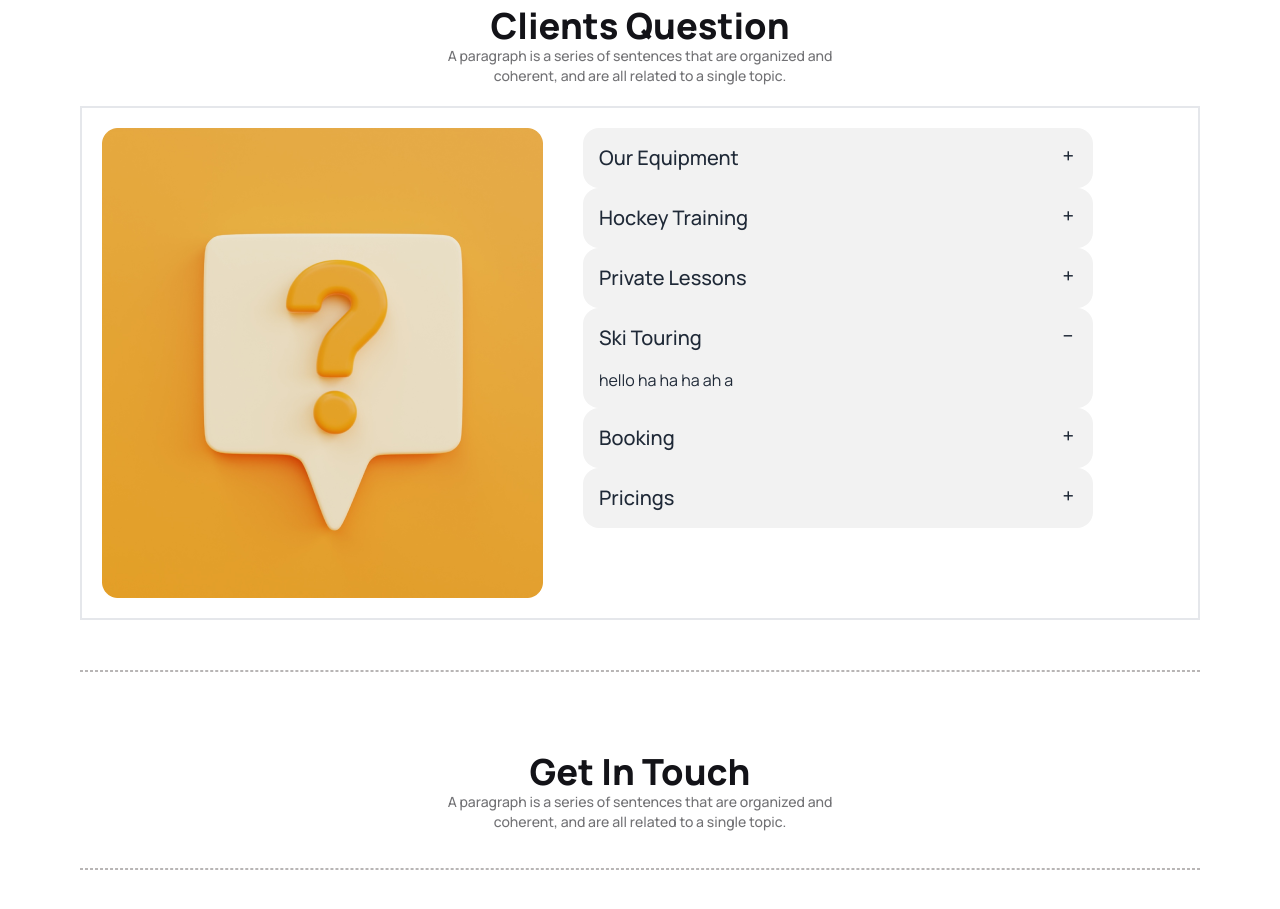
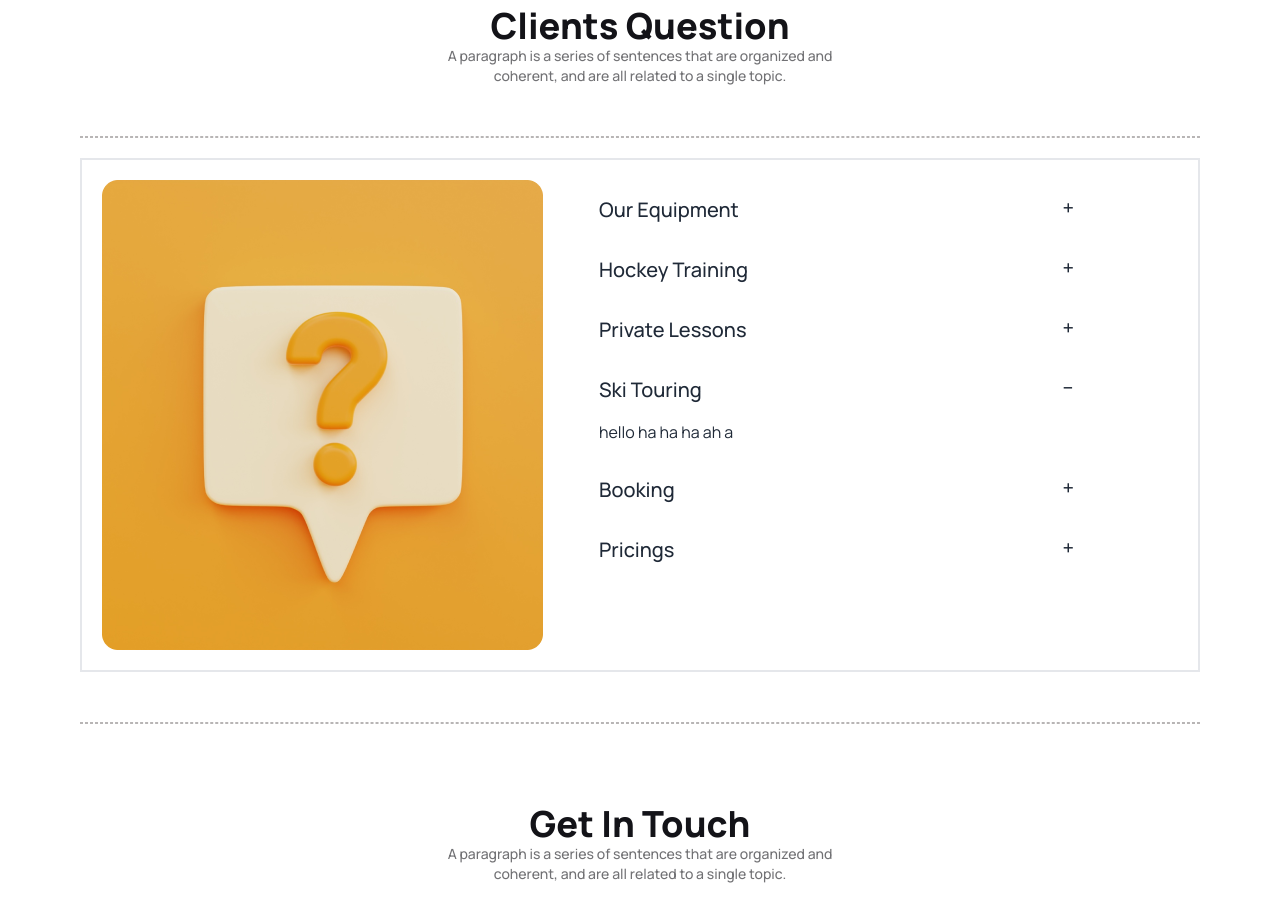
Before and after one commit to Nahid3d/Assngment-3, a plain HTML site: page index.html in a window 1280 px wide. Shown: the part 2980-3889 px from the top of the page. Drawn offline with nearby package versions, Linux system fonts and the light colour scheme.

Commit message:
full project complite

```diff
--- a/index.html
+++ b/index.html
@@ -639,12 +639,15 @@
             that are organized and <br> coherent, and are all related to a single topic. </p>
         </div>
 
+      <hr style="border: 1px dashed rgb(184, 181, 181) ; margin-top: 50px;">
+
+
         <div class="lg:flex mt-5 border-2 p-5">
           <div class="">
             <img src="./Images/11.png" alt="">
           </div>
-          <div class="lg:w-[550px] lg:pl-10">
-            <div class="collapse collapse-plus bg-base-200">
+          <div class="lg:w-[550px] lg:pl-10 ">
+            <div class="collapse collapse-plus bg-white">
               <input type="radio" name="my-accordion-3" checked="checked" />
               <div class="collapse-title text-xl font-medium">
                 Our Equipment
@@ -654,7 +657,7 @@
 
               </div>
             </div>
-            <div class="collapse collapse-plus bg-base-200">
+            <div class="collapse collapse-plus bg-white">
               <input type="radio" name="my-accordion-3" />
               <div class="collapse-title text-xl font-medium">
                 Hockey Training
@@ -663,7 +666,7 @@
                 <p>no</p>
               </div>
             </div>
-            <div class="collapse collapse-plus bg-base-200">
+            <div class="collapse collapse-plus bg-white">
               <input type="radio" name="my-accordion-3" />
               <div class="collapse-title text-xl font-medium">
                 Private Lessons
@@ -674,7 +677,7 @@
             </div>
 
             <!-- second -->
-            <div class="collapse collapse-plus bg-base-200">
+            <div class="collapse collapse-plus bg-white">
               <input type="radio" name="my-accordion-3" checked="checked" />
               <div class="collapse-title text-xl font-medium">
                 Ski Touring
@@ -683,7 +686,7 @@
                 <p>hello ha ha ha ah a</p>
               </div>
             </div>
-            <div class="collapse collapse-plus bg-base-200">
+            <div class="collapse collapse-plus bg-white">
               <input type="radio" name="my-accordion-3" />
               <div class="collapse-title text-xl font-medium">
                 Booking
@@ -692,7 +695,7 @@
                 <p>hello web devloper </p>
               </div>
             </div>
-            <div class="collapse collapse-plus bg-base-200">
+            <div class="collapse collapse-plus bg-white">
               <input type="radio" name="my-accordion-3" />
               <div class="collapse-title text-xl font-medium">
                 Pricings
```
